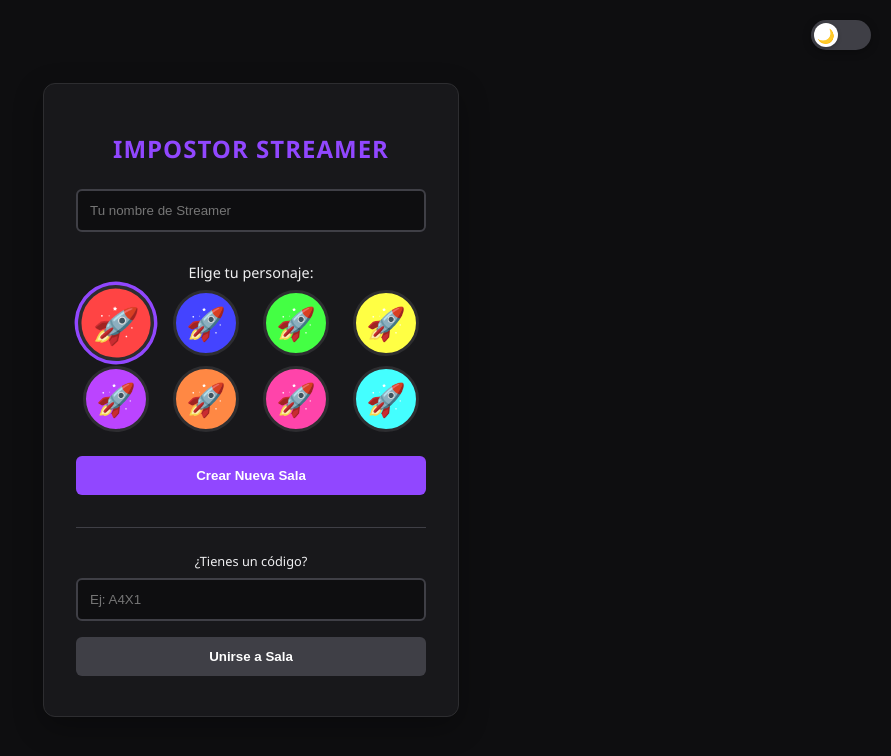
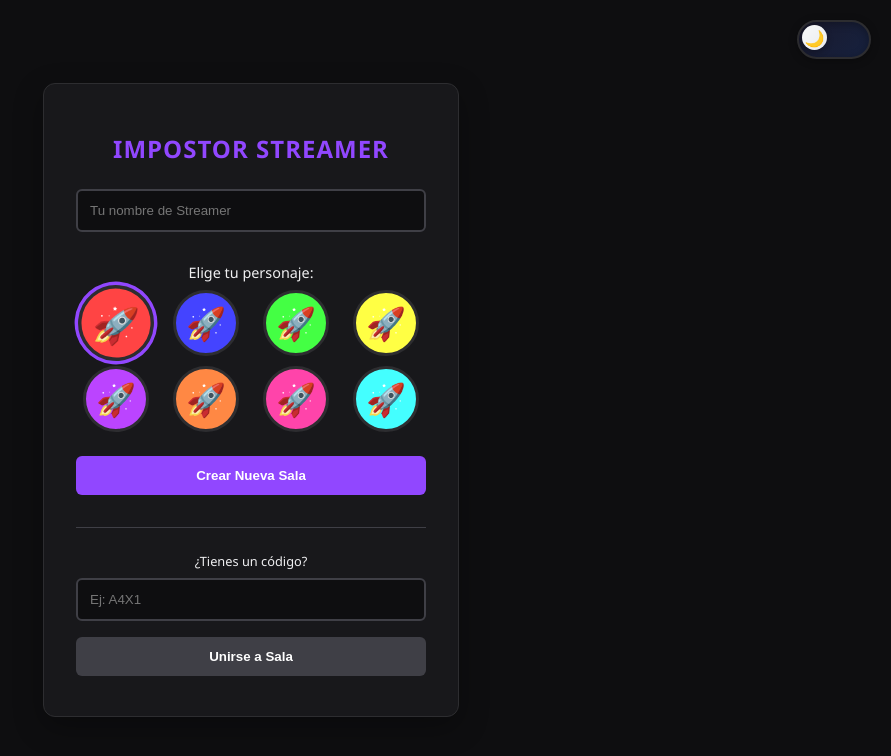
Before and after one commit to GGmery/GGImpostor, a website: page public/index.html in a window 1280 px wide. Shown: the whole page, without its empty margins (389-1280 px from the left). Drawn offline with nearby package versions, Linux system fonts and the light colour scheme; no server answers.

Commit message:
Fix: Mejorar toggle deslizante con círculo visible y gradientes

```diff
--- a/public/styles.css
+++ b/public/styles.css
@@ -112,43 +112,45 @@ hr {
 
 .toggle-label {
     display: block;
-    width: 60px;
-    height: 30px;
-    background: var(--input-border);
-    border-radius: 30px;
+    width: 70px;
+    height: 35px;
+    background: linear-gradient(135deg, #1a1a2e 0%, #16213e 100%);
+    border-radius: 35px;
     cursor: pointer;
     position: relative;
     transition: background 0.4s cubic-bezier(0.4, 0, 0.2, 1);
-    box-shadow: 0 2px 8px var(--shadow-color);
+    box-shadow: inset 0 2px 8px rgba(0, 0, 0, 0.3), 0 2px 8px var(--shadow-color);
+    border: 2px solid var(--border-color);
 }
 
 .toggle-ball {
     position: absolute;
     top: 3px;
     left: 3px;
-    width: 24px;
-    height: 24px;
-    background: #fff;
+    width: 25px;
+    height: 25px;
+    background: linear-gradient(135deg, #f8f9fa 0%, #e9ecef 100%);
     border-radius: 50%;
     transition: transform 0.4s cubic-bezier(0.4, 0, 0.2, 1);
-    box-shadow: 0 2px 4px rgba(0, 0, 0, 0.2);
+    box-shadow: 0 2px 6px rgba(0, 0, 0, 0.3);
+    display: flex;
+    align-items: center;
+    justify-content: center;
 }
 
 .toggle-ball::before {
     content: '🌙';
-    position: absolute;
-    top: 50%;
-    left: 50%;
-    transform: translate(-50%, -50%);
-    font-size: 14px;
+    font-size: 16px;
 }
 
 .toggle-checkbox:checked + .toggle-label {
-    background: var(--twitch-purple);
+    background: linear-gradient(135deg, #ffd93d 0%, #ffa400 100%);
+    border-color: #ffa400;
 }
 
 .toggle-checkbox:checked + .toggle-label .toggle-ball {
-    transform: translateX(30px);
+    transform: translateX(35px);
+    background: linear-gradient(135deg, #fff9e6 0%, #ffe066 100%);
 }
 
 .toggle-checkbox:checked + .toggle-label .toggle-ball::before {
@@ -156,7 +158,9 @@ hr {
 }
 
 .toggle-label:hover {
-    box-shadow: 0 4px 12px var(--shadow-color);
+    box-shadow: inset 0 2px 8px rgba(0, 0, 0, 0.3), 0 4px 12px var(--shadow-color);
+    transform: scale(1.05);
+    transition: all 0.2s ease;
 }
 
 .label-text {
```
